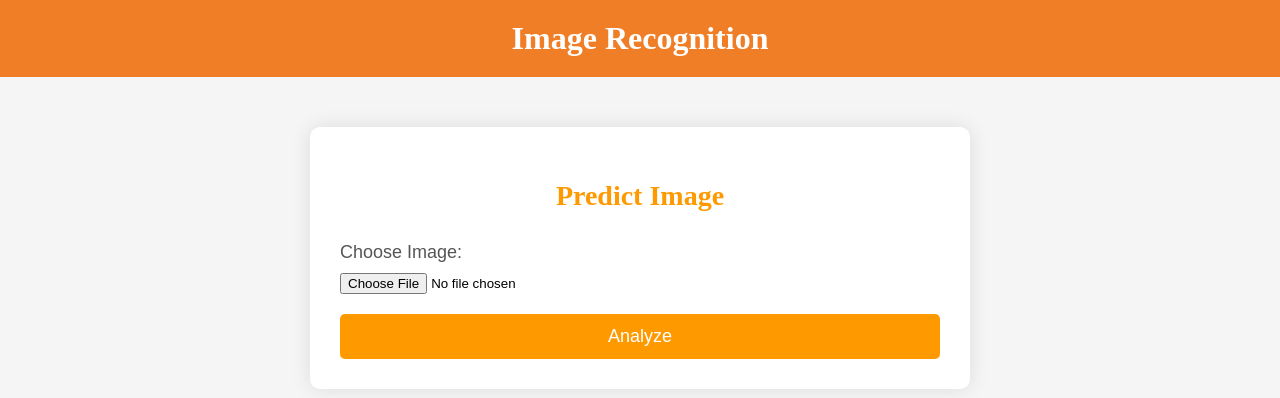
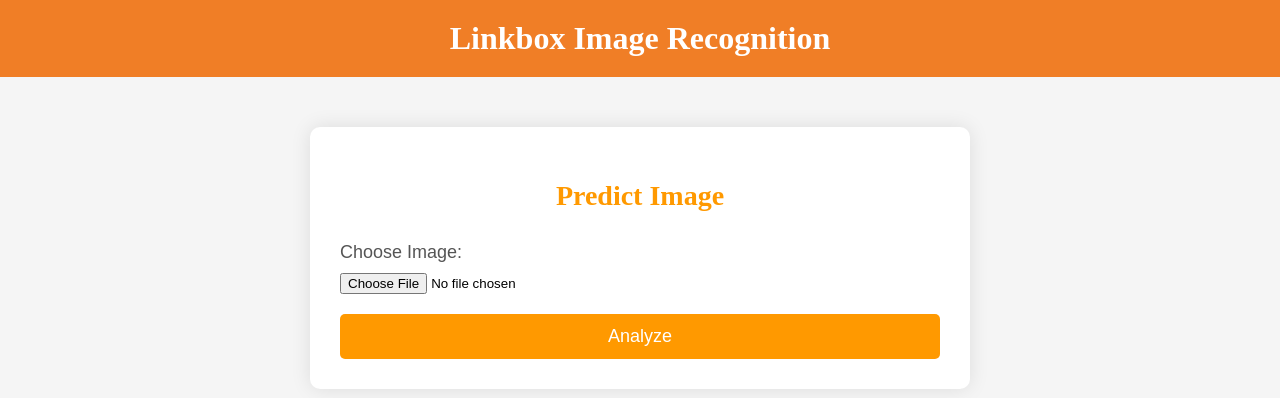
Before and after one commit to zeshan14/Link_Box, a plain HTML site: page index.html in a window 1280 px wide. Drawn offline with Linux system fonts and the light colour scheme.

Commit message:
Update index.html

```diff
--- a/index.html
+++ b/index.html
@@ -3,7 +3,7 @@
 <head>
     <meta charset="UTF-8">
     <meta name="viewport" content="width=device-width, initial-scale=1.0">
-    <title>Image Recognition</title>
+    <title>Linkbox Image Recognition</title>
     <style>
         body {
             font-family: Arial, sans-serif;
@@ -100,7 +100,7 @@
 </head>
 <body>
     <header>
-        <h1>Image Recognition</h1>
+        <h1>Linkbox Image Recognition</h1>
     </header>
 
     <div class="container">
```
